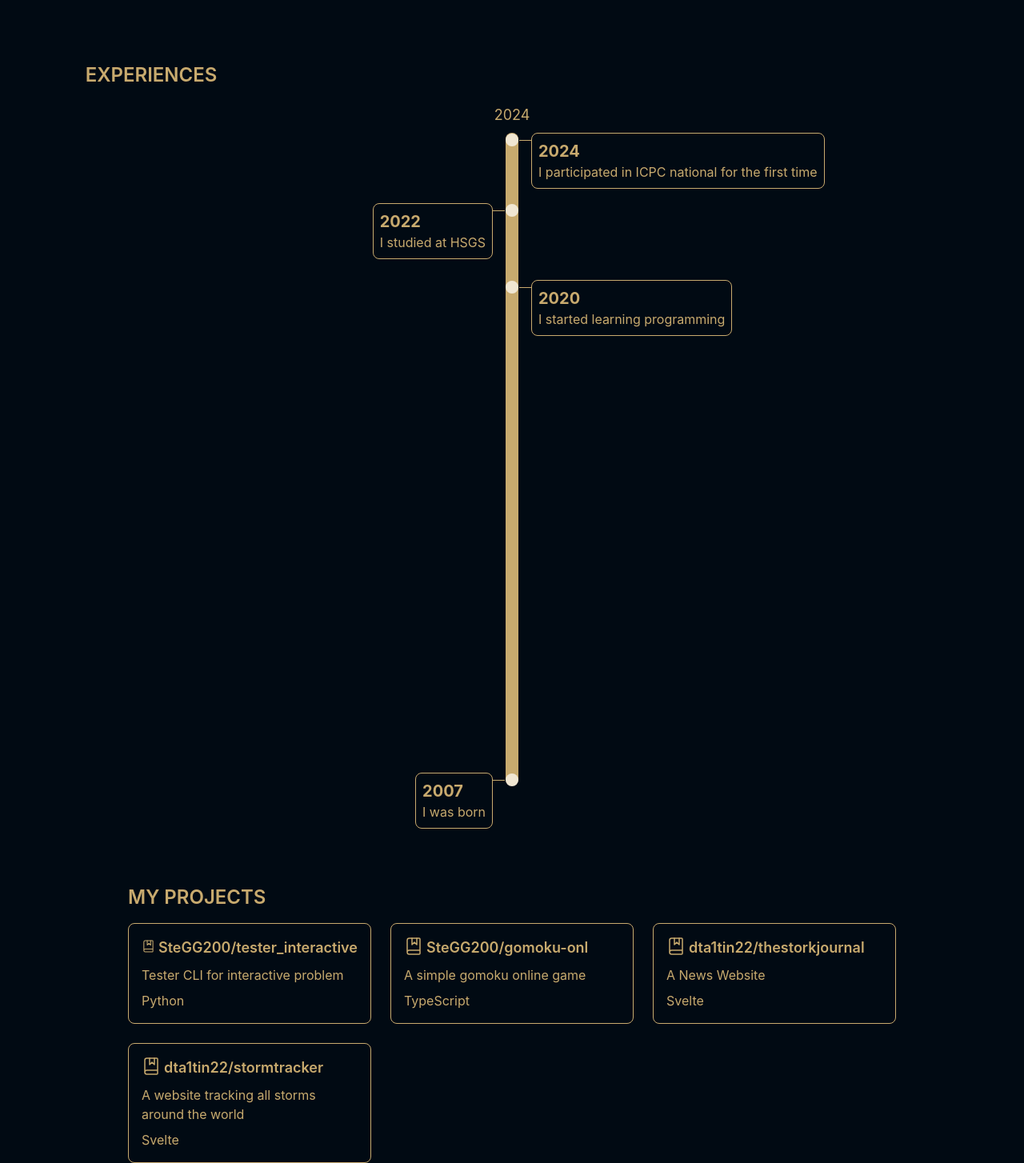
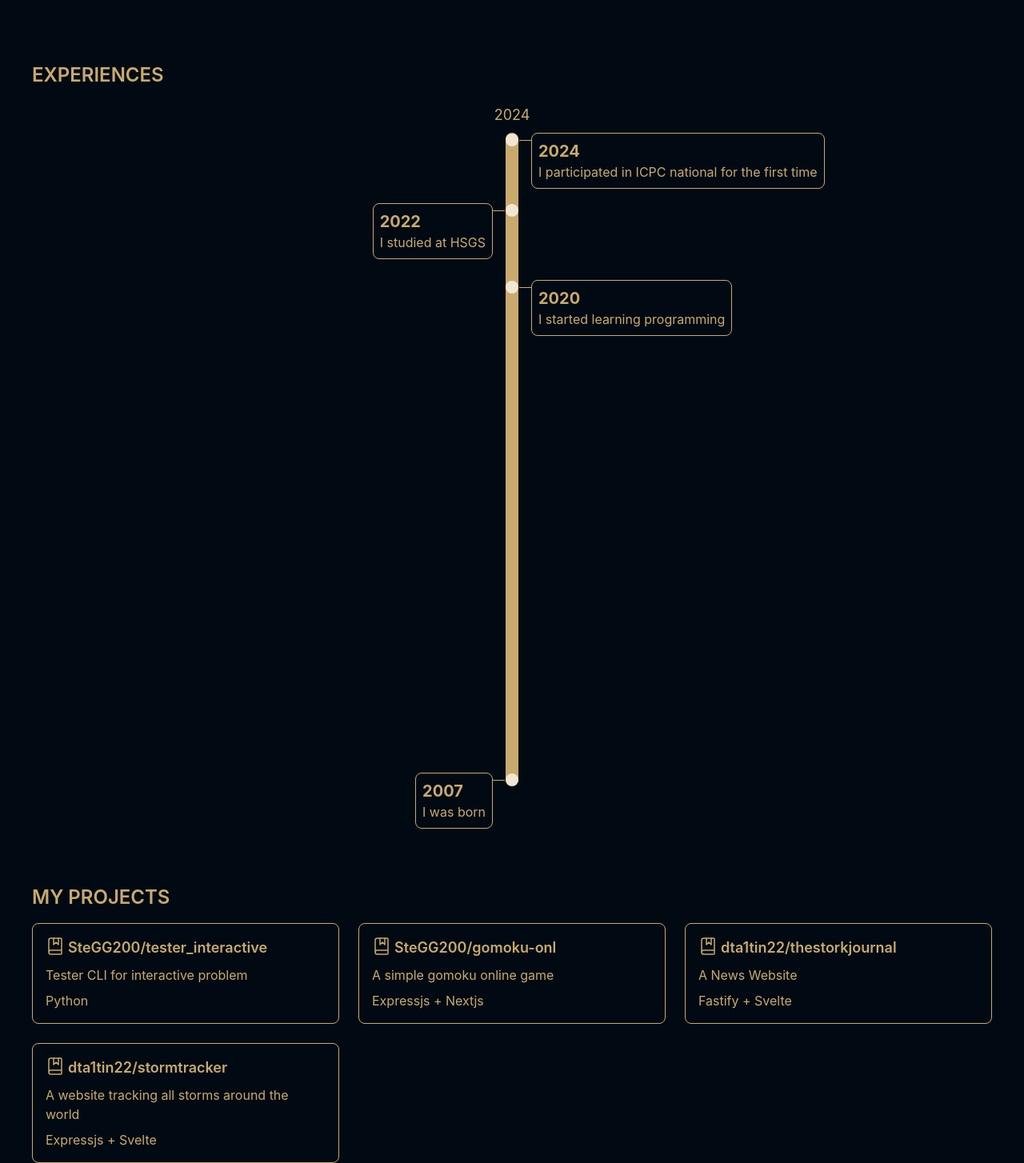
Before and after one commit to SteGG200/SteGG200.github.io, a SvelteKit app: page / in a window 1280 px wide. Shown: the part 1401-2855 px from the top of the page at 80% size. Built offline with nearby package versions, Linux system fonts and the light colour scheme.

Commit message:
Design on responsive device

```diff
--- a/src/app.css
+++ b/src/app.css
@@ -10,7 +10,9 @@
   --spacing-banner-lg: 650px;
   --spacing-table: 960px;
   --spacing-table-xl: 700px;
+  --spacing-experience-section: 1200px;
   --spacing-bar: 16px;
+  --spacing-project-section: 1200px;
 
   --aspect-banner: 263/700;
 
--- a/src/components/ProjectCard.svelte
+++ b/src/components/ProjectCard.svelte
@@ -11,7 +11,7 @@
 <div class="border-1 border-yellow rounded-lg p-4 space-y-2">
 	<h3 class="text-lg flex space-x-1">
 		<BookMarked strokeWidth={1.5}/>
-		<a class="hover:underline font-semibold" href={`https://github.com/${repository.fullName}`}>{repository.fullName}</a>
+		<a class="hover:underline font-semibold truncate" href={`https://github.com/${repository.fullName}`}>{repository.fullName}</a>
 	</h3>
 	<p>{repository.description}</p>
 	<span>{repository.language}</span>
--- a/src/components/sections/ExperiencesSection.svelte
+++ b/src/components/sections/ExperiencesSection.svelte
@@ -11,7 +11,7 @@
 </script>
 
 <section id="experiences" class="w-full text-yellow mb-35">
-	<div class="w-5/6 max-md:w-11/12 mx-auto space-y-5">
+	<div class="w-experience-section max-xl:w-5/6 max-md:w-11/12 mx-auto space-y-5">
 		<LabelSection>EXPERIENCES</LabelSection>
 		<ProgressBar start={2007} events={experiences} />
 	</div>
--- a/src/components/sections/ProjectsSection.svelte
+++ b/src/components/sections/ProjectsSection.svelte
@@ -1,12 +1,6 @@
 <script lang="ts">
 	import LabelSection from "$components/LabelSection.svelte";
 	import ProjectCard from "$components/ProjectCard.svelte";
-
-	// interface ProjectsSectionProps {
-	// 	repositories: IRepository[]
-	// }
-
-	// const { repositories } : ProjectsSectionProps = $props()
 
 	const repositories : IRepository[] = [
 		{
@@ -17,25 +11,25 @@
 		{
 			fullName: 'SteGG200/gomoku-onl',
 			description: 'A simple gomoku online game',
-      language: 'TypeScript'
+      language: 'Expressjs + Nextjs'
 		},
 		{
 			fullName: 'dta1tin22/thestorkjournal',
 			description: 'A News Website',
-      language: 'Svelte'
+      language: 'Fastify + Svelte'
 		},
 		{
 			fullName: 'dta1tin22/stormtracker',
 			description: 'A website tracking all storms around the world',
-      language: 'Svelte'
+      language: 'Expressjs + Svelte'
 		}
 	]
 </script>
 
 <section class="w-full text-yellow">
-	<div class="w-3/4 mx-auto space-y-4">
+	<div class="w-project-section max-xl:w-5/6 max-md:w-11/12 mx-auto space-y-4">
 		<LabelSection>MY PROJECTS</LabelSection>
-		<div class="w-full grid grid-cols-3 max-lg:grid-cols-2 max-md:grid-cols-1 gap-6">
+		<div class="w-full grid grid-cols-3 max-xl:grid-cols-2 max-md:grid-cols-1 gap-6">
 			{#each repositories as repository}
 				<ProjectCard repository={repository}/>
 			{/each}
```
